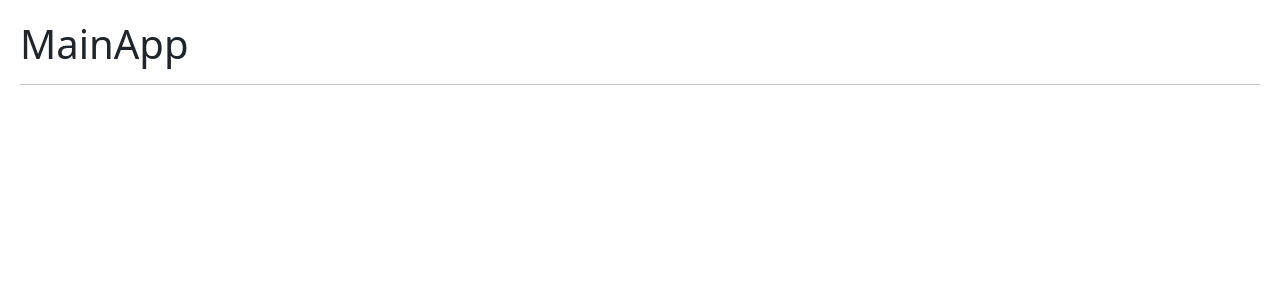
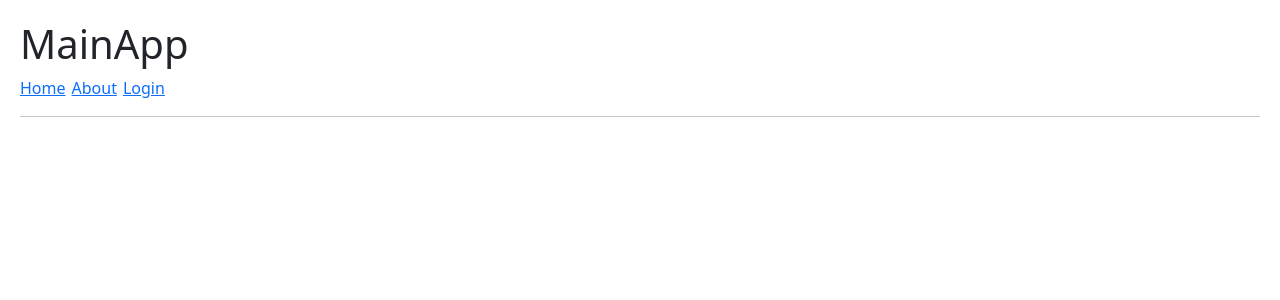
Before and after one commit to juan18506/react-hook-app, a React (Vite) app: page / in a window 1280 px wide. Before the commit this address had no page. Shown: the top 300 px of the page. Built offline with nearby package versions, Linux system fonts and the light colour scheme.

Commit message:
Created Links

```diff
--- a/src/09-useContext/MainApp.jsx
+++ b/src/09-useContext/MainApp.jsx
@@ -3,12 +3,17 @@ import { HomePage } from "./HomePage";
 import { AboutPage } from "./AboutPage";
 import { LoginPage } from "./LoginPage";
 import { Navigate } from "react-router-dom";
+import { Link } from "react-router-dom";
 
 export const MainApp = () => {
   return (
     <>
       <h1>MainApp</h1>
+      <Link to="/react-hook-app/">Home</Link>
+      <Link to="/react-hook-app/about">About</Link>
+      <Link to="/react-hook-app/login">Login</Link>
       <hr />
+
 
       <Routes>
         <Route path="/react-hook-app/" element={ <HomePage /> } />
--- a/src/index.css
+++ b/src/index.css
@@ -5,3 +5,7 @@ body {
 button {
   margin-right: 10px;
 }
+
+a {
+  margin-right: 6px;
+}
```
